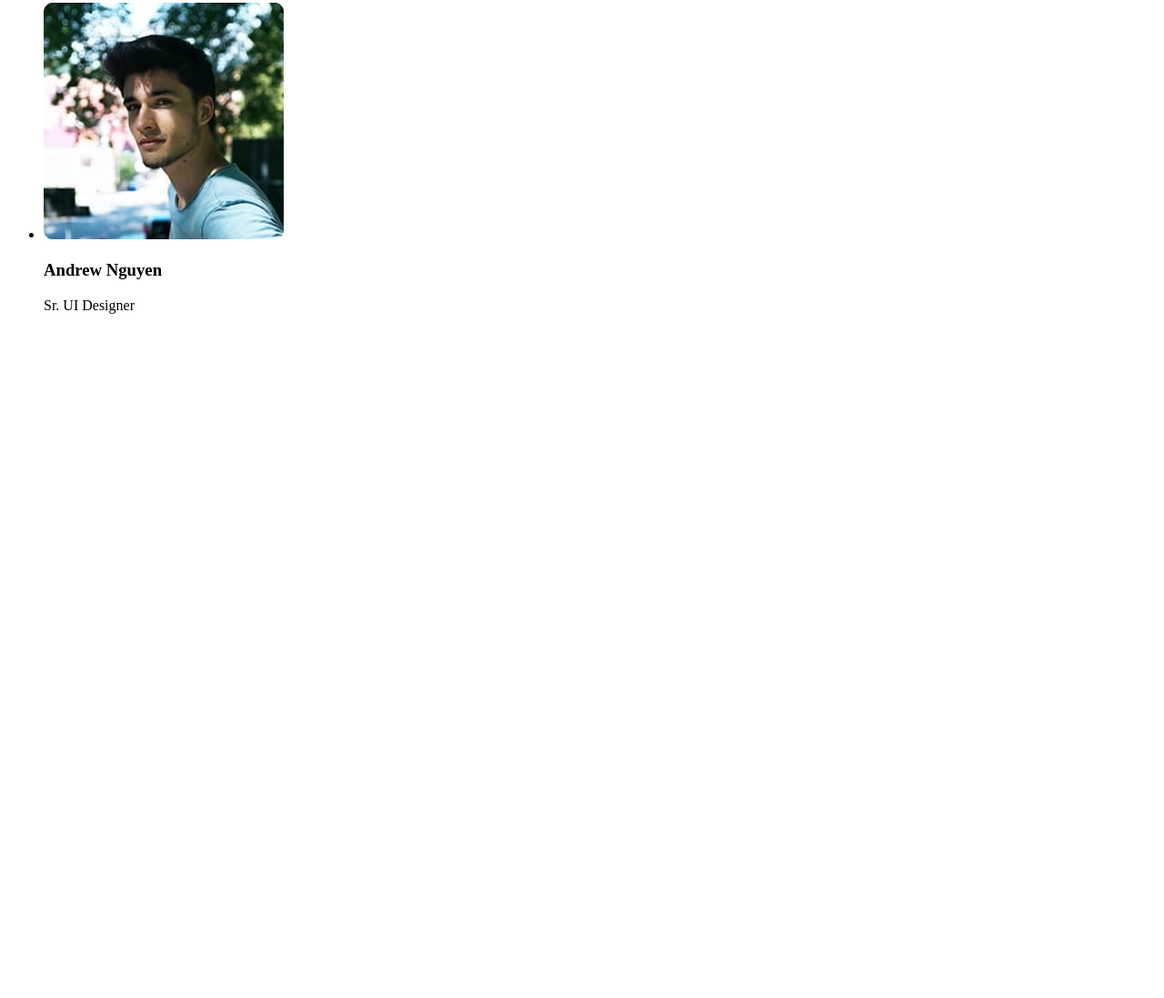
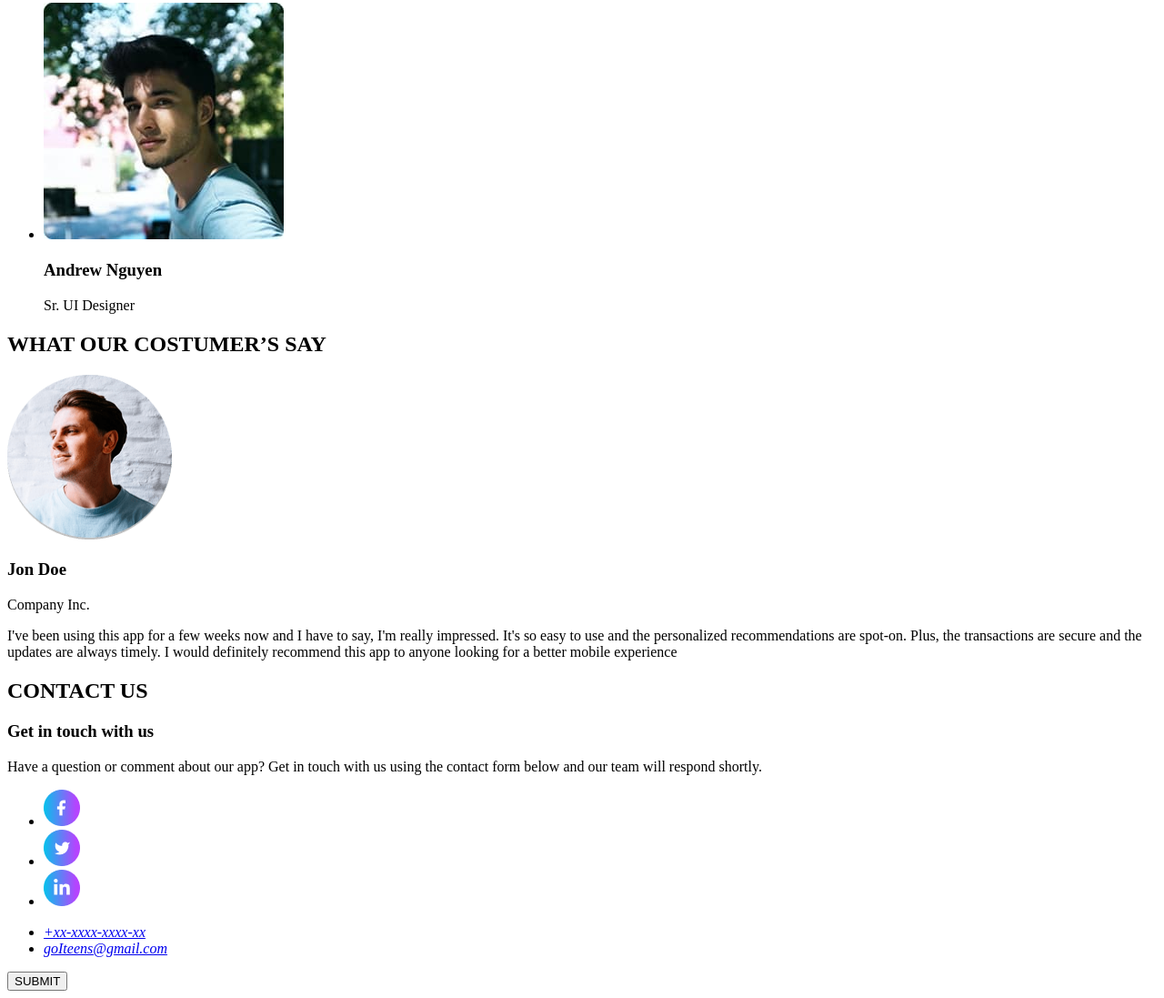
Before and after one commit to Olha-Konievych/mobile-app, a plain HTML site: page index.html in a window 1280 px wide. Shown: the part 4619-5716 px from the top of the page at 91% size. Before the commit the page ends 4980 px from the top, so only its background shows below. Drawn offline with Linux system fonts and the light colour scheme.

Commit message:
markup-without-form

```diff
--- a/index.html
+++ b/index.html
@@ -127,7 +127,7 @@
               height="260"
             />
             <h3>David Patel</h3>
-            <p>Managing Direcor</p>
+            <p>Managing Director</p>
           </li>
           <li>
             <img
@@ -161,8 +161,65 @@
           </li>
         </ul>
       </section>
-      <section></section>
+      <section>
+        <h2>WHAT OUR COSTUMER’S SAY</h2>
+        <img
+          src="./images/customer.png
+    "
+          alt="john"
+          width="181"
+          height="181"
+        />
+        <h3>Jon Doe</h3>
+        <p>Company Inc.</p>
+        <p>
+          I've been using this app for a few weeks now and I have to say, I'm
+          really impressed. It's so easy to use and the personalized
+          recommendations are spot-on. Plus, the transactions are secure and the
+          updates are always timely. I would definitely recommend this app to
+          anyone looking for a better mobile experience
+        </p>
+      </section>
     </main>
-    <footer></footer>
+    <footer>
+      <h2>CONTACT US</h2>
+      <h3>Get in touch with us</h3>
+      <p>
+        Have a question or comment about our app? Get in touch with us using the
+        contact form below and our team will respond shortly.
+      </p>
+      <ul>
+        <li>
+          <a href="https://www.facebook.com/"
+            ><img src="./images/facebook.png" alt="fb" width="40" height="40"
+          /></a>
+        </li>
+        <li>
+          <a href="https://x.com/"
+            ><img
+              src="./images/twitter.png"
+              alt="twitter"
+              width="40"
+              height="40"
+          /></a>
+        </li>
+        <li>
+          <a href="https://ua.linkedin.com/"
+            ><img
+              src="./images/linkedin.png"
+              alt="linkedin"
+              width="40"
+              height="40"
+          /></a>
+        </li>
+      </ul>
+      <address>
+        <ul>
+          <li><a href="tel:+xxxxxxxxxxxx">+xx-xxxx-xxxx-xx</a></li>
+          <li><a href="malto:goIteens@gmail.com">goIteens@gmail.com</a></li>
+        </ul>
+      </address>
+      <button type="button">SUBMIT</button>
+    </footer>
   </body>
 </html>
```
Also changed, not shown: images/customer.png (added), images/facebook.png (added), images/linkedin.png (added), images/twitter.png (added).
